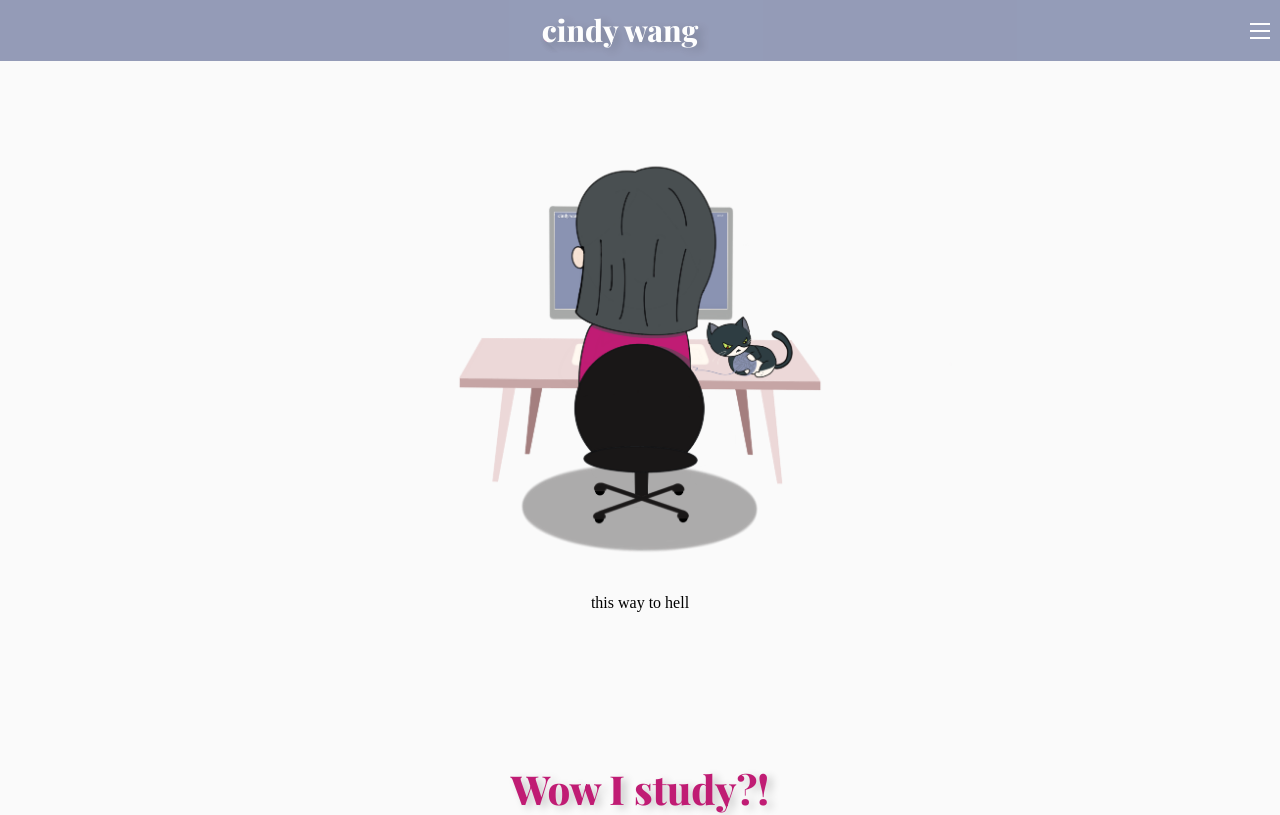
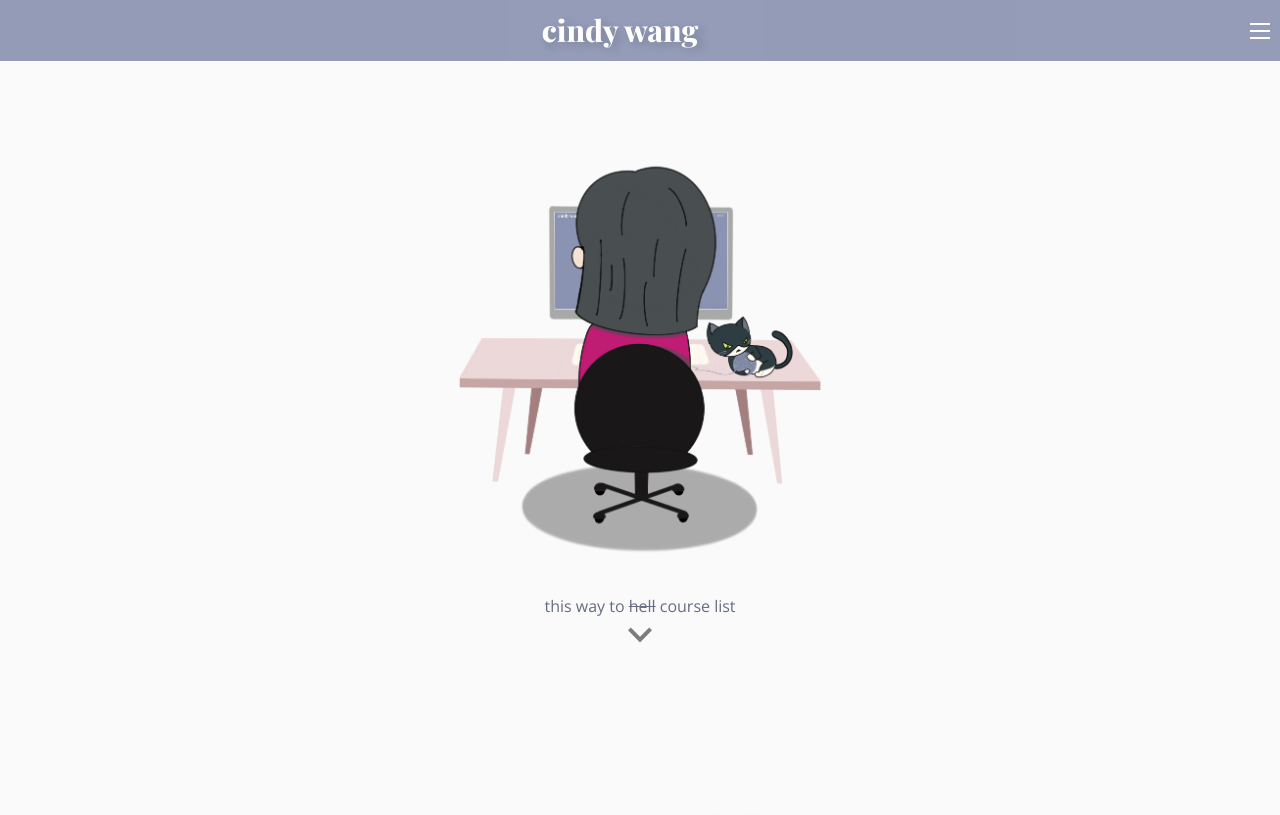
Before and after one commit to cindy-x-wang/octoblob, a React app: page /coursework in a window 1280 px wide. Shown: the top 815 px of the page. Built offline with nearby package versions, Linux system fonts and the light colour scheme; the HTML template or start-up script is replaced by a standard one; a web font is replaced by a local one.

Commit message:
added anchor to coursework for scroll

```diff
--- a/client/src/components/pages/Coursework.css
+++ b/client/src/components/pages/Coursework.css
@@ -152,6 +152,25 @@
 
 }
 
+.hell-text {
+    width: auto;
+    height: auto;
+
+    margin-left: 12px;
+    margin-right: 12px;
+
+    font-family: 'Open Sans', sans-serif;
+    font-style: normal;
+    font-size: 16px;
+    line-height: 24px;
+    text-align: center;
+    vertical-align: middle;
+
+    color: #283150;
+
+    opacity: .7;
+}
+
 .coursework-list-container{
     width: 60%;
 
--- a/client/src/components/pages/Coursework.js
+++ b/client/src/components/pages/Coursework.js
@@ -49,9 +49,12 @@ class Coursework extends Component {
         </img>
       </div>
 
-      <div>
-        this way to hell
+      <div className="hell-text">
+        this way to <del>hell</del> course list
       </div>
+      <a href="#courselist" className="link-icon-spacing">
+      <svg xmlns="http://www.w3.org/2000/svg" width="24" height="24" viewBox="0 0 24 24"><path d="M0 7.33l2.829-2.83 9.175 9.339 9.167-9.339 2.829 2.83-11.996 12.17z"/></svg>
+      </a>
 
       <div className="coursework-page-container-2">
         <div className="coursework-description-container-2">
@@ -59,14 +62,14 @@ class Coursework extends Component {
           Wow I study?!
           </div>
           <div className="coursework-description-text-2">
-            Although I am currently a Course 6-2 (which means Electrical Engineering and Computer Science), I may soon become a lowly 6-3 (Computer Science) because I am falling into the trap of <i>enjoying</i> programming.
+            I am a Course 6-3 (which means Computer Science) because I have fallen into the trap of <i>enjoying</i> programming.
           <br></br><br></br>
           Here I’ve listed all my coursework with varying levels of detail and commentary. Proceed at your own risk.
           </div>
 
         </div>
 
-        <div className="coursework-description-text-bold">
+        <div className="coursework-description-text-bold" id="courselist">
             coursework
         </div>
 
```
